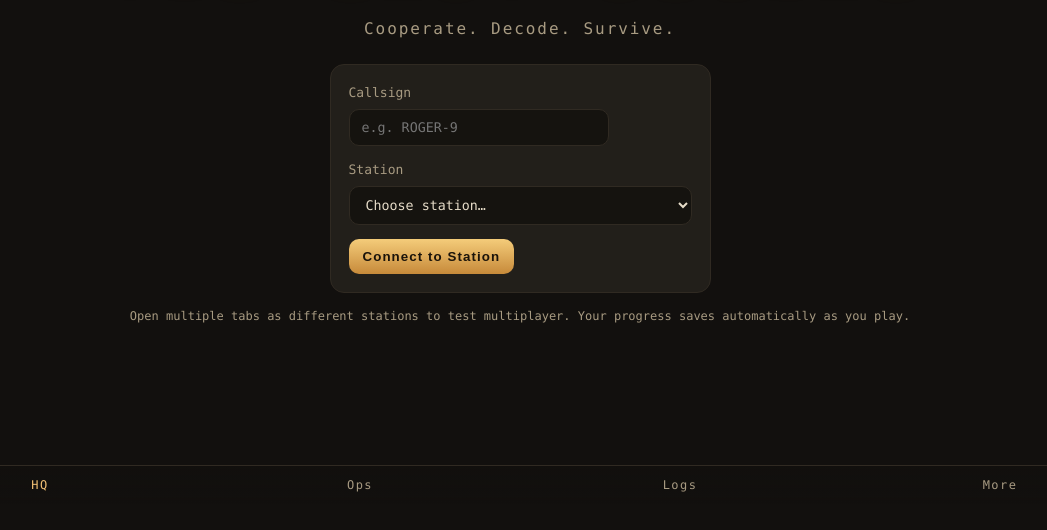
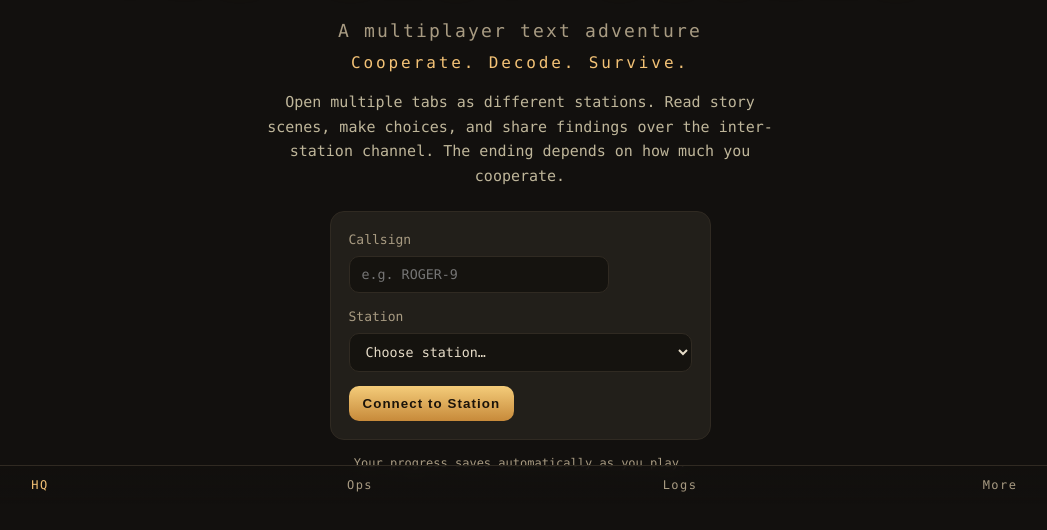
Before and after one commit to tophercook7-maker/TheLastSignal, a plain HTML site: page live/index.html in a window 1280 px wide. Shown: the part 296-826 px from the top of the page, without its empty margins (120-1167 px from the left). Before the commit the page ends 800 px from the top, so only its background shows below. Drawn offline with Linux system fonts and the light colour scheme.

Commit message:
feat: clarify game type upfront in lobby

```diff
--- a/live/css/main.css
+++ b/live/css/main.css
@@ -73,12 +73,10 @@ nav#menu button:hover { border-color: var(--accent); color: var(--accent); }
   color: var(--accent);
   text-shadow: 0 0 20px rgba(243,194,118,.25);
 }
-.subtitle { color: var(--muted); margin: 0 0 22px; letter-spacing: .12em; }
-#lobby-form {
-  display: inline-grid; gap: 14px; justify-items: start; text-align: left;
-  background: var(--panel); border: 1px solid var(--border);
-  border-radius: var(--radius); padding: 18px;
-}
+.subtitle { color: var(--muted); margin: 0 0 6px; letter-spacing: .12em; font-size: 18px; }
+.tagline { color: var(--accent); margin: 0 0 14px; letter-spacing: .18em; }
+.blurb { color: #bfb69a; margin: 0 auto 22px; max-width: 520px; font-size: 15px; line-height: 1.65; }
+#lobby-form { display: inline-grid; gap: 14px; justify-items: start; text-align: left; background: var(--panel); border: 1px solid var(--border); border-radius: var(--radius); padding: 18px; }
 #lobby-form label { display: grid; gap: 6px; font-size: 13px; color: var(--muted); }
 #lobby-form input, #lobby-form select {
   background: #15130f; color: var(--text); border: 1px solid var(--border);
--- a/live/index.html
+++ b/live/index.html
@@ -27,7 +27,9 @@
       <!-- Boot / lobby / station select -->
       <section id="lobby" class="view active">
         <h1>THE LAST SIGNAL</h1>
-        <p class="subtitle">Cooperate. Decode. Survive.</p>
+        <p class="subtitle">A multiplayer text adventure</p>
+        <p class="tagline">Cooperate. Decode. Survive.</p>
+        <p class="blurb">Open multiple tabs as different stations. Read story scenes, make choices, and share findings over the inter-station channel. The ending depends on how much you cooperate.</p>
         <form id="lobby-form">
           <label>
             Callsign
@@ -46,7 +48,7 @@
           </label>
           <button type="submit" class="primary">Connect to Station</button>
         </form>
-        <p class="note">Open multiple tabs as different stations to test multiplayer. Your progress saves automatically as you play.</p>
+        <p class="note">Your progress saves automatically as you play.</p>
       </section>
 
       <!-- HUD: mission brief, contacts, channel, objectives -->
```
